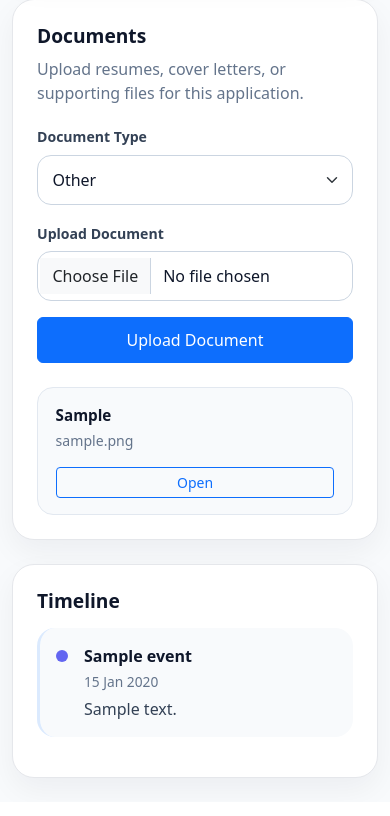
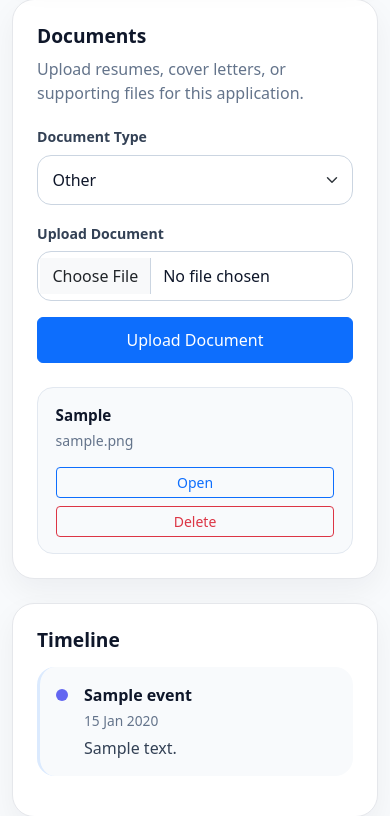
Before and after one commit to AtramAniket/career_os, a Flask app: page /applications/1 in a window 390 px wide. Shown: the part 2507-3323 px from the top of the page. Before the commit the page ends 3298 px from the top, so only its background shows below. Run offline with Flask 3, Linux system fonts and the light colour scheme; a user stored in the database is signed in; tables that the repository leaves empty hold one stand-in row (values such as "Sample post"); some libraries are stand-ins or nearby versions.

Commit message:
added add and remove document buttons

```diff
--- a/app/static/css/applications.css
+++ b/app/static/css/applications.css
@@ -579,6 +579,37 @@
   font-size: 0.88rem;
 }
 
+.uploaded-document-actions {
+  display: flex;
+  align-items: center;
+  gap: 0.5rem;
+}
+
+.uploaded-document-actions form {
+  margin: 0;
+}
+
+.uploaded-document-actions .btn,
+.uploaded-document-actions form {
+  flex: 1;
+}
+
+.uploaded-document-actions form .btn {
+  width: 100%;
+}
+
+@media (max-width: 576px) {
+  .uploaded-document-actions {
+    flex-direction: column;
+    align-items: stretch;
+  }
+
+  .uploaded-document-actions .btn,
+  .uploaded-document-actions form {
+    width: 100%;
+  }
+}
+
 @media (max-width: 768px) {
   .uploaded-document-item {
     flex-direction: column;
--- a/app/templates/applications/detail.html
+++ b/app/templates/applications/detail.html
@@ -220,9 +220,21 @@
               <a
                 href="{{ url_for('applications.download_document', document_id=document.id) }}"
                 class="btn btn-sm btn-outline-primary"
+                target="_blank"
               >
                 Open
               </a>
+
+              <form
+                method="POST"
+                action="{{ url_for('applications.delete_document', document_id=document.id) }}"
+                onsubmit="return confirm('Delete this document?');"
+              >
+                {{ delete_form.hidden_tag() }}
+                <button type="submit" class="btn btn-sm btn-outline-danger">
+                  Delete
+                </button>
+              </form>
             </div>
 
           </div>
```
